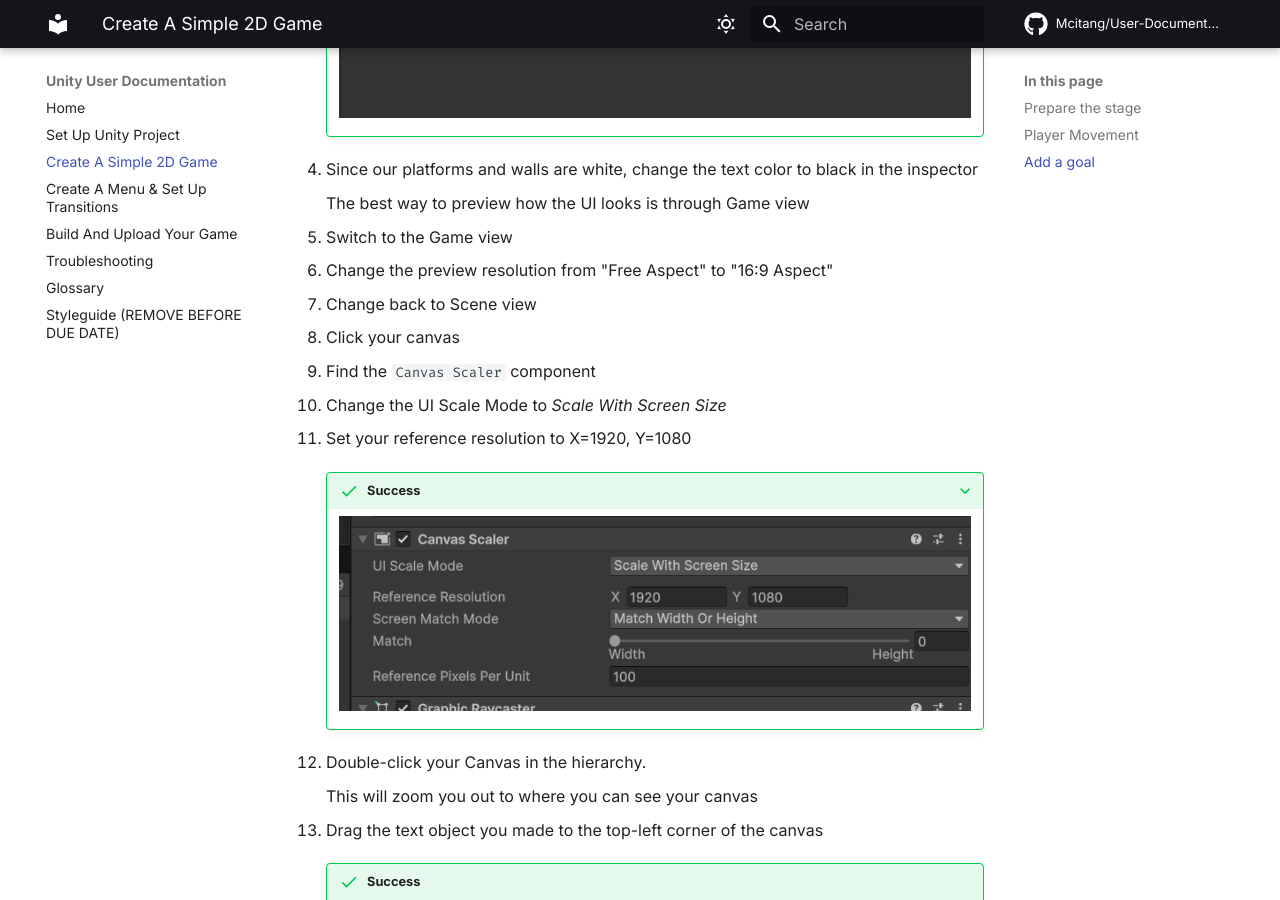
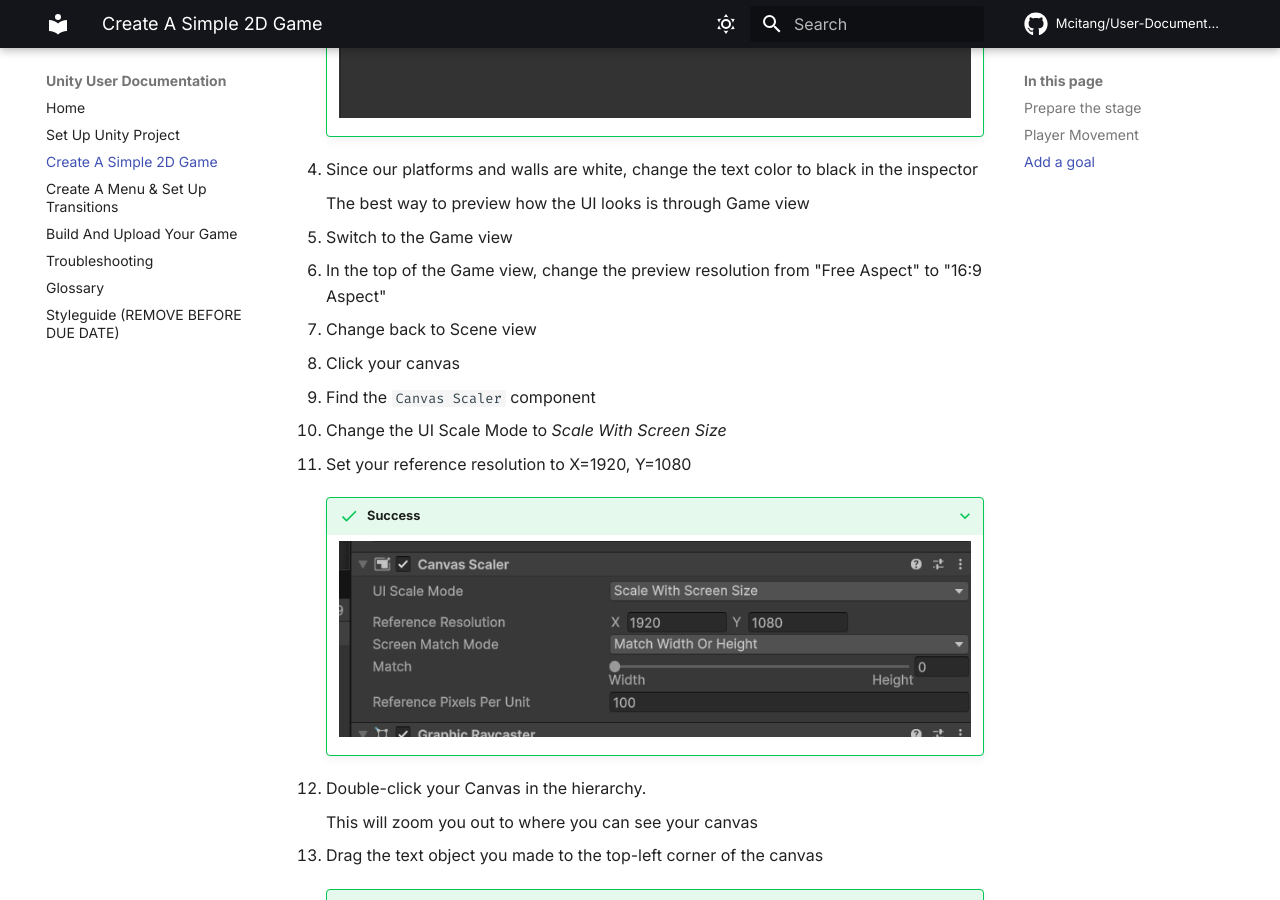
Before and after one commit to Mcitang/User-Documentation, an MkDocs documentation site: the page built from docs/make-game.md, in a window 1280 px wide and 900 px high, scrolled down 9408 px. Built offline with MkDocs 1.6.1 and Material for MkDocs 9.7.7, drawn with Linux system fonts in a browser that asks for light colours; emoji names are drawn with the system emoji font; comment, search, counter and statistics services are not loaded.

Commit message:
Fix typo

```diff
--- a/docs/make-game.md
+++ b/docs/make-game.md
@@ -308,7 +308,7 @@
 
 1. Switch to the Game view
 
-1. Change the preview resolution from "Free Aspect" to "16:9 Aspect"
+1. In the top of the Game view, change the preview resolution from "Free Aspect" to "16:9 Aspect"
 
 1. Change back to Scene view
 
@@ -331,6 +331,7 @@
 
     !!! success
         If you go to Game View, this is what it should look like
+
         ![The game view with a text label in the top-left corner][canvas-setup-image]
 
 Now we're ready to dynamically count the score
```
